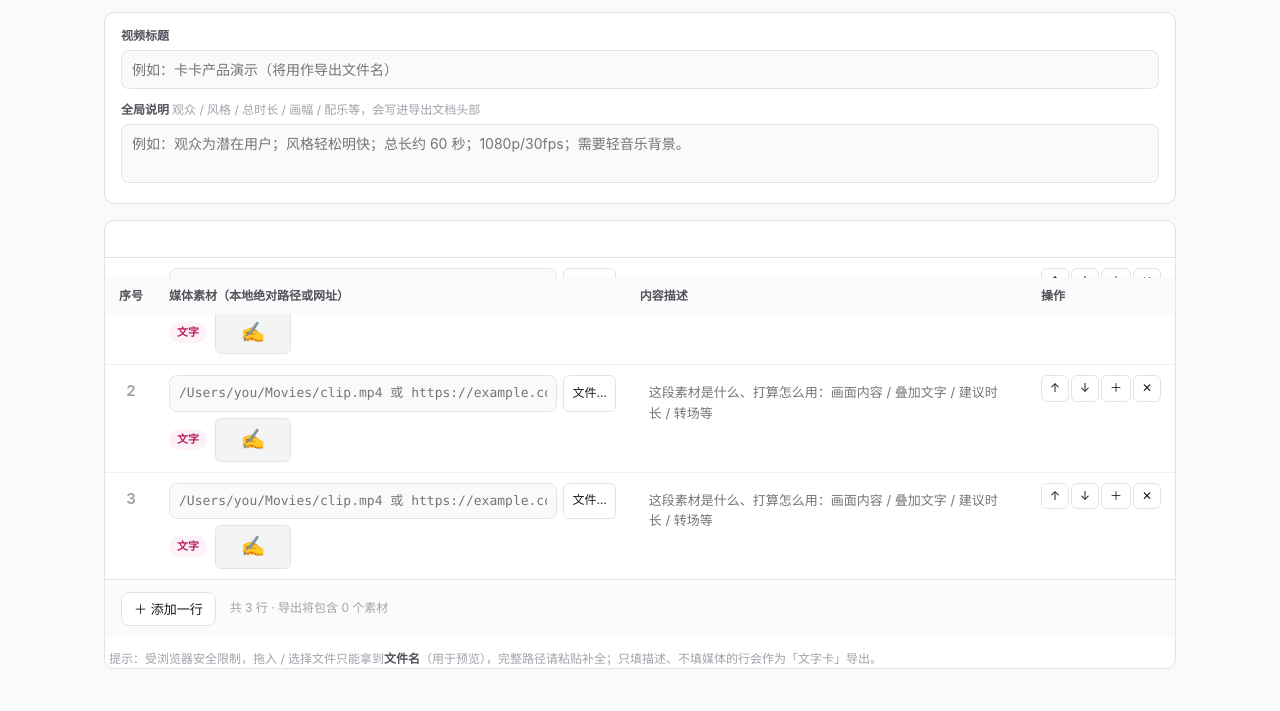
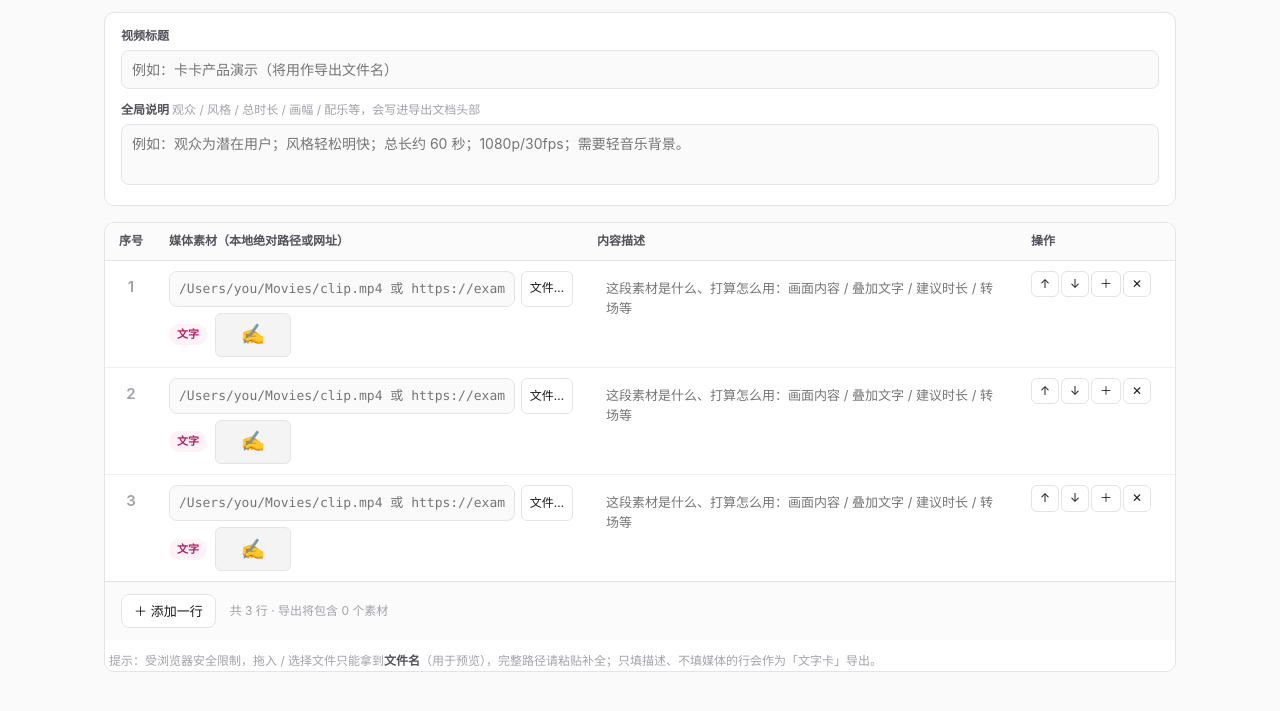
Before and after one commit to xianglifei/fx-storyboard, a plain HTML site: page index.html in a window 1280 px wide. Shown: the part 67-778 px from the top of the page. Drawn offline with Linux system fonts and the light colour scheme.

Commit message:
修复窄窗口下的布局错乱
- 去掉顶栏与表头的 sticky 悬浮：不再遮挡滚动上来的行，也不再依赖硬编码的 57px 偏移
- 表格改为固定列宽 + 最小总宽 820px，窄窗口时横向滚动，描述列不再被挤成细缝
- 空白描述框不再按占位文字撑高（Chromium 把占位文字算进 scrollHeight）
- 操作列加宽到 156px，四个按钮排成一行

```diff
--- a/app.js
+++ b/app.js
@@ -385,7 +385,8 @@ function updateStats() {
 
 function fitTextarea(ta) {
   ta.style.height = 'auto';
-  ta.style.height = ta.scrollHeight + 'px';
+  // 空白时不按 scrollHeight 撑高：Chromium 会把占位文字算进 scrollHeight，窄列下会把行撑得很高
+  if (ta.value) ta.style.height = ta.scrollHeight + 'px';
 }
 
 /* ---------- 下载 ---------- */
--- a/style.css
+++ b/style.css
@@ -25,17 +25,13 @@ body {
 /* ---------- 顶栏 ---------- */
 
 .topbar {
-  position: sticky;
-  top: 0;
-  z-index: 10;
   display: flex;
   align-items: center;
   justify-content: space-between;
   flex-wrap: wrap;
   gap: 8px 16px;
   padding: 12px 24px;
-  background: rgba(255, 255, 255, 0.92);
-  backdrop-filter: blur(8px);
+  background: var(--card);
   border-bottom: 1px solid var(--line);
 }
 
@@ -106,15 +102,14 @@ main { max-width: 1120px; margin: 0 auto; padding: 20px 24px 64px; }
   background: var(--card);
   border: 1px solid var(--line);
   border-radius: var(--radius);
-  overflow: hidden;
+  overflow-x: auto;
+  overflow-y: hidden;
 }
 
-table { width: 100%; border-collapse: collapse; }
+/* 固定列宽 + 最小总宽：窗口变窄时表格横向滚动，而不是把描述列挤没 */
+table { width: 100%; min-width: 820px; table-layout: fixed; border-collapse: collapse; }
 
 thead th {
-  position: sticky;
-  top: 57px;
-  z-index: 5;
   background: #fbfbfc;
   text-align: left;
   font-size: 12px;
@@ -134,8 +129,8 @@ tbody tr:last-child td { border-bottom: none; }
 tbody tr:hover { background: #fcfcfd; }
 
 .col-idx { width: 52px; text-align: center; }
-.col-media { width: 44%; }
-.col-ops { width: 118px; }
+.col-media { width: 40%; }
+.col-ops { width: 156px; }
 
 td.idx { font-size: 15px; font-weight: 600; color: var(--ink-faint); text-align: center; padding-top: 14px; }
 
```
